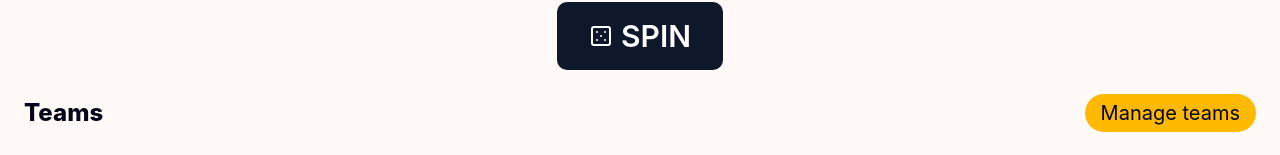
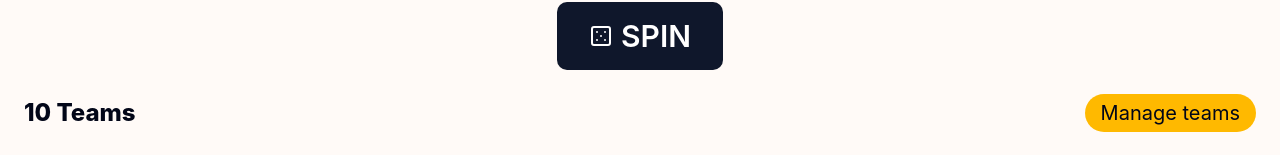
Before and after one commit to 200backflips/nation-spin, a React (Vite) app: page / in a window 1280 px wide. Shown: the part 297-452 px from the top of the page. Built offline with nearby package versions, Linux system fonts and the light colour scheme.

Commit message:
add counter

```diff
--- a/src/routes/index.tsx
+++ b/src/routes/index.tsx
@@ -74,7 +74,7 @@ function RouteComponent() {
       </button>
       <div>
         <div className="flex items-center justify-between">
-          <h2>Teams</h2>
+          <h2>{teams.length > 0 && `${teams.length} `}Teams</h2>
           <button>
             <h3 className="bg-amber-400 px-4 py-1 rounded-full">
               Manage teams
```
